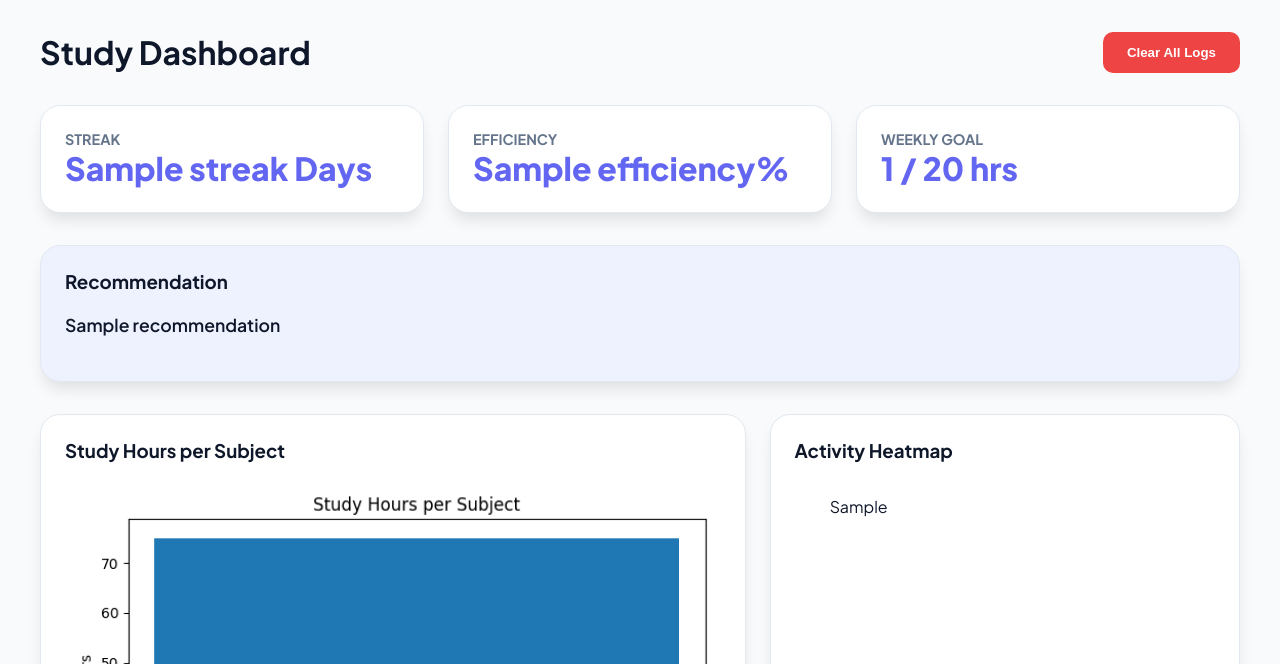
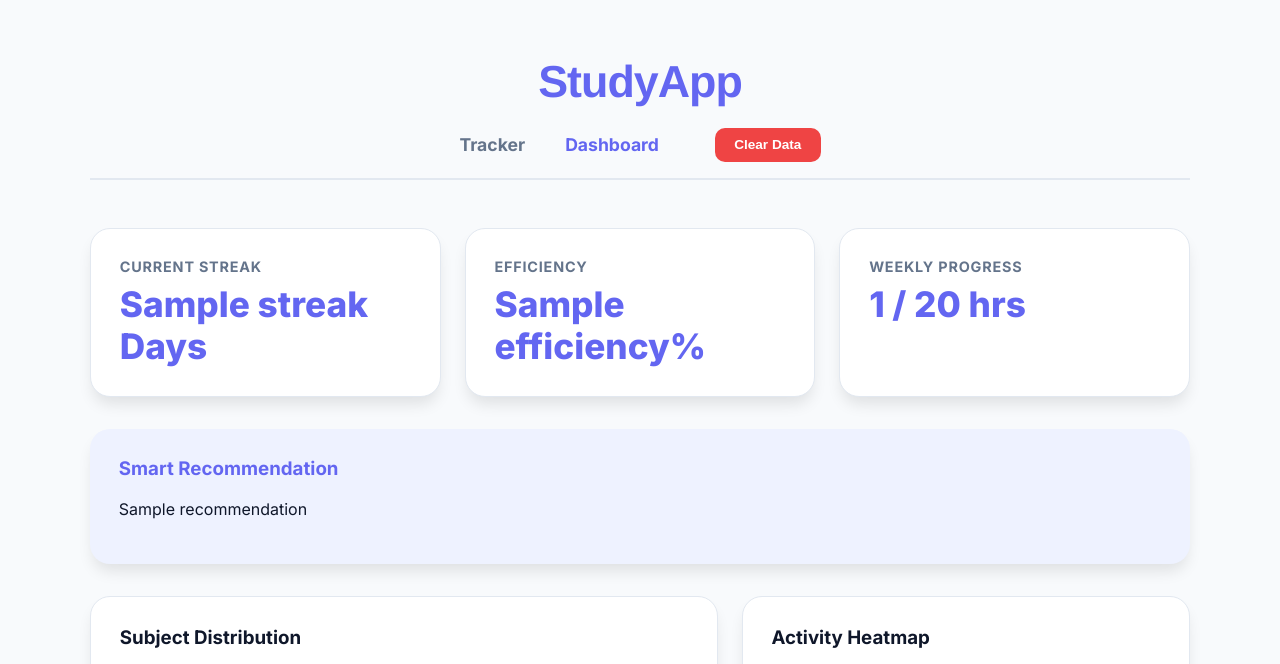
Before and after one commit to AbinAcharya/StudyApp, a Flask app: template templates/dashboard.html in a window 1280 px wide. Shown: the top 664 px of the page. Run offline with Flask 3, Linux system fonts and the light colour scheme; the template is opened without the code that fills it: most values are stand-ins (such as "Sample title", 1, 10 or a date in 2020).

```diff
--- a/app.py
+++ b/app.py
@@ -1,9 +1,10 @@
+import os
+import sqlite3
+import random
 from flask import Flask, render_template, request, redirect, url_for, flash
-import sqlite3
 from datetime import date, timedelta
 from database import create_database
 from logic.recommendation import get_recommendation
-from logic.improvement import get_weekly_improvement
 from logic.graphs import generate_subject_graph
 from logic.heatmap import get_heatmap_data
 from logic.streak import get_streaks
@@ -46,27 +47,19 @@ def index():
 def dashboard():
     conn = sqlite3.connect("database.db")
     cursor = conn.cursor()
-
+    # Ascending order (oldest at top) as requested
     cursor.execute("SELECT id, date, subject, planned_time, actual_time, understanding FROM study_logs ORDER BY id ASC")
     logs = cursor.fetchall()
-
-    today = date.today()
-    start_week = today - timedelta(days=today.weekday())
-    cursor.execute("SELECT DISTINCT date FROM study_logs WHERE date >= ?", (start_week,))
-    study_days = cursor.fetchall()
-    days_count = len(study_days)
-
-    goal_hours, progress_hours, goal_percentage = get_weekly_goal_progress()
     conn.close()
 
     current_streak, longest_streak = get_streaks()
     efficiency = get_efficiency()
+    goal_hours, progress_hours, goal_percentage = get_weekly_goal_progress()
     subject, avg_understanding, recommendation = get_recommendation()
 
-    try:
+    # Only attempt to generate the graph if logs exist
+    if logs:
         generate_subject_graph()
-    except:
-        pass
 
     heatmap_html = get_heatmap_data()
 
@@ -77,7 +70,9 @@ def dashboard():
         efficiency=efficiency,
         total_hours_this_week=progress_hours,
         recommendation=recommendation,
-        heatmap_html=heatmap_html
+        heatmap_html=heatmap_html,
+        # version variable for cache-busting the graph image
+        version=random.randint(1, 9999)
     )
 
 @app.route("/clear", methods=["POST"])
@@ -87,6 +82,12 @@ def clear():
     cursor.execute("DELETE FROM study_logs")
     conn.commit()
     conn.close()
+
+    # Physically remove the graph file from the static folder
+    graph_path = os.path.join('static', 'study_graph.png')
+    if os.path.exists(graph_path):
+        os.remove(graph_path)
+
     return redirect(url_for('dashboard'))
 
 @app.route("/delete/<int:log_id>", methods=["POST"])
@@ -95,6 +96,14 @@ def delete(log_id):
     cursor = conn.cursor()
     cursor.execute("DELETE FROM study_logs WHERE id=?", (log_id,))
     conn.commit()
+
+    # After deletion, check if there are zero logs left
+    cursor.execute("SELECT COUNT(*) FROM study_logs")
+    if cursor.fetchone()[0] == 0:
+        graph_path = os.path.join('static', 'study_graph.png')
+        if os.path.exists(graph_path):
+            os.remove(graph_path)
+
     conn.close()
     return redirect(url_for('dashboard'))
 
--- a/static/style.css
+++ b/static/style.css
@@ -1,4 +1,4 @@
-@import url('https://fonts.googleapis.com/css2?family=Plus+Jakarta+Sans:wght@400;600;700;800&display=swap');
+@import url('https://fonts.googleapis.com/css2?family=Arimo:wght@700&family=Inter:wght@400;600;700;800&display=swap');
 
 :root {
     --primary: #6366f1;
@@ -15,14 +15,17 @@
 body {
     background-color: var(--bg);
     color: var(--text-main);
-    font-family: 'Plus Jakarta Sans', sans-serif;
+    font-family: 'Inter', sans-serif;
     margin: 0;
-    padding: 2rem;
+    padding: 0;
 }
 
-.container { max-width: 1200px; margin: 0 auto; }
+.container {
+    max-width: 1100px;
+    margin: 0 auto;
+}
 
-/* Dashboard Grids */
+/* Dashboard Grid Layouts */
 .dashboard-grid {
     display: grid;
     grid-template-columns: repeat(auto-fit, minmax(280px, 1fr));
@@ -32,7 +35,7 @@ body {
 
 .chart-grid {
     display: grid;
-    grid-template-columns: 1.5fr 1fr;
+    grid-template-columns: 1.4fr 1fr;
     gap: 1.5rem;
     margin-bottom: 2rem;
 }
@@ -40,7 +43,7 @@ body {
 /* Card Styling */
 .card {
     background: var(--card-bg);
-    padding: 1.5rem;
+    padding: 1.8rem;
     border-radius: var(--radius);
     box-shadow: var(--shadow);
     border: 1px solid #e2e8f0;
@@ -49,61 +52,49 @@ body {
 
 .card:hover { transform: translateY(-5px); }
 
-.stat-label { color: var(--text-muted); font-size: 0.9rem; font-weight: 700; text-transform: uppercase; }
-.stat-value { font-size: 2rem; font-weight: 800; color: var(--primary); }
+.stat-label {
+    color: var(--text-muted);
+    font-size: 0.9rem;
+    font-weight: 700;
+    text-transform: uppercase;
+    letter-spacing: 0.8px;
+}
 
-/* Recommendation Box */
-.rec-text { font-size: 1.1rem; font-weight: 600; line-height: 1.6; color: var(--text-main); margin-top: 10px; }
+.stat-value {
+    font-size: 2.2rem;
+    font-weight: 800;
+    color: var(--primary);
+    margin-top: 8px;
+}
 
-/* Heatmap Container - Updated for horizontal flow */
+/* Heatmap Section - Fixed Centering */
 .heatmap-container {
     display: flex;
-    flex-wrap: wrap; /* Allows boxes to move to the next line after 7 boxes */
+    flex-wrap: wrap;
     gap: 10px;
-    padding: 15px;
-    max-width: 350px; /* Adjust this so exactly 7 boxes fit per row */
-    margin: 0 auto;
+    padding: 15px 0;
+    justify-content: center; /* Centered as requested */
 }
 
-/* Individual Box Styling */
 .heatmap-day {
-    width: 30px;
-    height: 30px;
-    border-radius: 8px; /* Slightly rounder look */
-    border: 2px solid; /* Defined border */
+    width: 28px;
+    height: 28px;
+    border-radius: 8px;
+    border: 2px solid;
     transition: all 0.2s ease;
 }
 
-/* Colors with borders matching the intent */
-.upcoming {
-    background-color: #ffffff;
-    border-color: #e2e8f0;
-}
+/* Color Logic - Single Source of Truth */
+.upcoming { background-color: #ffffff; border-color: #e2e8f0; }
+.none { background-color: #fee2e2; border-color: #f87171; }
+.partial { background-color: #fef08a; border-color: #facc15; }
+.full { background-color: #dcfce7; border-color: #4ade80; }
 
-.none {
-    background-color: #fee2e2;
-    border-color: #f87171;
-}
+.heatmap-day:hover { transform: scale(1.15); filter: brightness(0.95); }
 
-.partial {
-    background-color: #fef08a;
-    border-color: #facc15;
-}
-
-.full {
-    background-color: #dcfce7;
-    border-color: #4ade80;
-}
-
-.heatmap-day:hover {
-    transform: translateY(-3px);
-    filter: brightness(0.95);
-}
-
-
-/* Goal Met Animation */
+/* Goal Met Pulse */
 .goal-met {
-    border: 2px solid var(--success) !important;
+    border: 2.5px solid var(--success) !important;
     background: linear-gradient(to bottom right, #ffffff, #f0fff4);
     animation: pulse-glow 2s infinite;
 }
@@ -114,20 +105,77 @@ body {
     100% { box-shadow: 0 0 0 0px rgba(16, 185, 129, 0); }
 }
 
-/* Form Styling (Vertical) */
-.form-group { margin-bottom: 1.2rem; display: flex; flex-direction: column; }
-.form-group label { margin-bottom: 0.5rem; font-weight: 700; }
-input { padding: 0.8rem; border: 2px solid #e2e8f0; border-radius: 10px; font-family: inherit; }
+/* Forms & Inputs */
+.form-group {
+    margin-bottom: 1.5rem;
+    display: flex;
+    flex-direction: column;
+}
 
-/* Buttons */
-.btn-save { background: var(--success); color: white; border: none; padding: 1rem; border-radius: 12px; font-weight: 800; cursor: pointer; width: 100%; }
-.btn-clear { background: #ef4444; color: white; border: none; padding: 0.8rem 1.5rem; border-radius: 10px; font-weight: 700; cursor: pointer; }
-.btn-delete { background: #fee2e2; color: #ef4444; border: none; padding: 4px 8px; border-radius: 4px; cursor: pointer; }
+.form-group label {
+    margin-bottom: 0.6rem;
+    font-weight: 700;
+    color: var(--text-main);
+}
 
-/* Table */
-.table-container { background: white; border-radius: var(--radius); overflow: hidden; border: 1px solid #e2e8f0; }
+input {
+    padding: 1rem;
+    border: 2px solid #e2e8f0;
+    border-radius: 12px;
+    font-family: inherit;
+    font-size: 1rem;
+    outline: none;
+    transition: border-color 0.2s;
+}
+
+input:focus { border-color: var(--primary); }
+
+.btn-save {
+    background: var(--success);
+    color: white;
+    border: none;
+    padding: 1.2rem;
+    border-radius: 15px;
+    font-weight: 800;
+    cursor: pointer;
+    transition: opacity 0.2s;
+}
+
+.btn-save:hover { opacity: 0.9; }
+
+.btn-clear {
+    background: #ef4444;
+    color: white;
+    border: none;
+    padding: 0.6rem 1.2rem;
+    border-radius: 10px;
+    font-size: 0.85rem;
+    font-weight: 700;
+    cursor: pointer;
+}
+
+.btn-delete {
+    background: #fee2e2;
+    color: #ef4444;
+    border: none;
+    padding: 6px 12px;
+    border-radius: 8px;
+    cursor: pointer;
+    font-weight: 700;
+}
+
+/* Table Design */
+.table-container {
+    background: white;
+    border-radius: var(--radius);
+    overflow: hidden;
+    border: 1px solid #e2e8f0;
+    margin-top: 1.5rem;
+    box-shadow: var(--shadow);
+}
+
 table { width: 100%; border-collapse: collapse; }
-th { background: #f8fafc; padding: 1rem; text-align: left; }
-td { padding: 1rem; border-top: 1px solid #f1f5f9; }
+th { background: #f8fafc; padding: 1.2rem; text-align: left; color: var(--text-muted); font-weight: 700; }
+td { padding: 1.2rem; border-top: 1px solid #f1f5f9; }
 
 @media (max-width: 900px) { .chart-grid { grid-template-columns: 1fr; } }
--- a/templates/dashboard.html
+++ b/templates/dashboard.html
@@ -1,21 +1,32 @@
 <!DOCTYPE html>
-<html>
+<html lang="en">
 <head>
+    <meta charset="UTF-8">
+    <meta name="viewport" content="width=device-width, initial-scale=1.0">
     <title>Study Dashboard</title>
     <link rel="stylesheet" href="{{ url_for('static', filename='style.css') }}">
+    <link href="https://fonts.googleapis.com/css2?family=Arimo:wght@700&display=swap" rel="stylesheet">
 </head>
-<body>
+<body style="padding: 2.5rem;">
     <div class="container">
-        <div style="display:flex; justify-content:space-between; align-items:center; margin-bottom: 2rem;">
-            <h1 style="margin:0;">Study Dashboard</h1>
-            <form action="/clear" method="POST" onsubmit="return confirm('Clear all data?');">
-                <button type="submit" class="btn-clear">Clear All Logs</button>
-            </form>
+
+        <div style="display: flex; flex-direction: column; align-items: center; margin-bottom: 3rem; padding: 1rem 0; border-bottom: 2px solid #e2e8f0;">
+            <h1 style="margin: 0; font-family: 'Arimo', sans-serif; font-size: 2.8rem; color: var(--primary); letter-spacing: -1px; padding-bottom: 0.8rem;">
+                StudyApp
+            </h1>
+
+            <nav style="display: flex; gap: 2.5rem; margin-top: 0.5rem; align-items: center;">
+                <a href="/" style="text-decoration: none; font-weight: 700; color: var(--text-muted); font-size: 1.1rem;">Tracker</a>
+                <a href="/dashboard" style="text-decoration: none; font-weight: 700; color: var(--primary); font-size: 1.1rem;">Dashboard</a>
+                <form action="/clear" method="POST" onsubmit="return confirm('Delete all history?');" style="margin-left: 1rem;">
+                    <button type="submit" class="btn-clear">Clear Data</button>
+                </form>
+            </nav>
         </div>
 
         <div class="dashboard-grid">
             <div class="card">
-                <div class="stat-label">Streak</div>
+                <div class="stat-label">Current Streak</div>
                 <div class="stat-value">{{ streak }} Days</div>
             </div>
             <div class="card">
@@ -23,29 +34,37 @@
                 <div class="stat-value">{{ efficiency }}%</div>
             </div>
             <div class="card {% if total_hours_this_week >= 20 %}goal-met{% endif %}">
-                <div class="stat-label">Weekly Goal</div>
+                <div class="stat-label">Weekly Progress</div>
                 <div class="stat-value">{{ total_hours_this_week }} / 20 hrs</div>
-                {% if total_hours_this_week >= 20 %}
-                    <div style="color: var(--success); font-weight: 800; font-size: 0.8rem; margin-top: 5px;">🔥 GOAL REACHED!</div>
-                {% endif %}
             </div>
         </div>
 
-        <div class="card" style="margin-bottom: 2rem; background: var(--primary-light);">
-            <h3 style="margin-top:0;">Recommendation</h3>
-            <p class="rec-text">{{ recommendation }}</p>
+        <div class="card" style="margin-bottom: 2rem; background: var(--primary-light); border: none;">
+            <h3 style="margin-top:0; color: var(--primary);">Smart Recommendation</h3>
+            <p>{{ recommendation }}</p>
         </div>
 
         <div class="chart-grid">
             <div class="card">
-                <h3 style="margin-top:0;">Study Hours per Subject</h3>
-                <img src="{{ url_for('static', filename='study_graph.png') }}" style="width: 100%; border-radius: 10px;">
+                <h3 style="margin-top:0;">Subject Distribution</h3>
+                {% if logs %}
+                    <img src="{{ url_for('static', filename='study_graph.png') }}?v={{ version }}" style="width: 100%; border-radius: 12px;">
+                {% else %}
+                    <div style="padding: 3rem 1rem; text-align: center; color: var(--text-muted); border: 2px dashed #e2e8f0; border-radius: 15px;">
+                        <p style="font-weight: 700;">No Data Available</p>
+                    </div>
+                {% endif %}
             </div>
 
             <div class="card">
                 <h3 style="margin-top:0;">Activity Heatmap</h3>
                 <div class="heatmap-container">
                     {{ heatmap_html | safe }}
+                </div>
+                <div style="display:flex; justify-content: center; gap: 12px; margin-top: 15px; font-size: 0.75rem; font-weight: 700; color: var(--text-muted);">
+                    <div style="display:flex; align-items:center; gap:5px;"><div class="heatmap-day none" style="width:12px; height:12px;"></div> None</div>
+                    <div style="display:flex; align-items:center; gap:5px;"><div class="heatmap-day partial" style="width:12px; height:12px;"></div> Partial</div>
+                    <div style="display:flex; align-items:center; gap:5px;"><div class="heatmap-day full" style="width:12px; height:12px;"></div> Goal Met</div>
                 </div>
             </div>
         </div>
@@ -56,10 +75,9 @@
                     <tr>
                         <th>Date</th>
                         <th>Subject</th>
-                        <th>Planned</th>
-                        <th>Actual</th>
+                        <th>Actual Time</th>
                         <th>Score</th>
-                        <th>Action</th>
+                        <th>Actions</th>
                     </tr>
                 </thead>
                 <tbody>
@@ -67,7 +85,6 @@
                     <tr>
                         <td>{{ log[1] }}</td>
                         <td><strong>{{ log[2] }}</strong></td>
-                        <td>{{ log[3] }}m</td>
                         <td>{{ log[4] }}m</td>
                         <td>{{ log[5] }}/5</td>
                         <td>
@@ -76,14 +93,14 @@
                             </form>
                         </td>
                     </tr>
+                    {% else %}
+                    <tr>
+                        <td colspan="5" style="text-align: center; padding: 2rem;">No logs found.</td>
+                    </tr>
                     {% endfor %}
                 </tbody>
             </table>
         </div>
-
-        <div style="text-align: center; margin: 3rem 0;">
-            <a href="/" style="text-decoration: none; color: white; background: var(--primary); padding: 1rem 3rem; border-radius: 12px; font-weight: 700;">Back to Tracker</a>
-        </div>
     </div>
 </body>
 </html>
```
Also changed, not shown: logic/graphs.py (+20 -17 lines), logic/heatmap.py (+4 -4 lines), templates/index.html (+51 -28 lines), database.db, static/study_graph.png (deleted).
